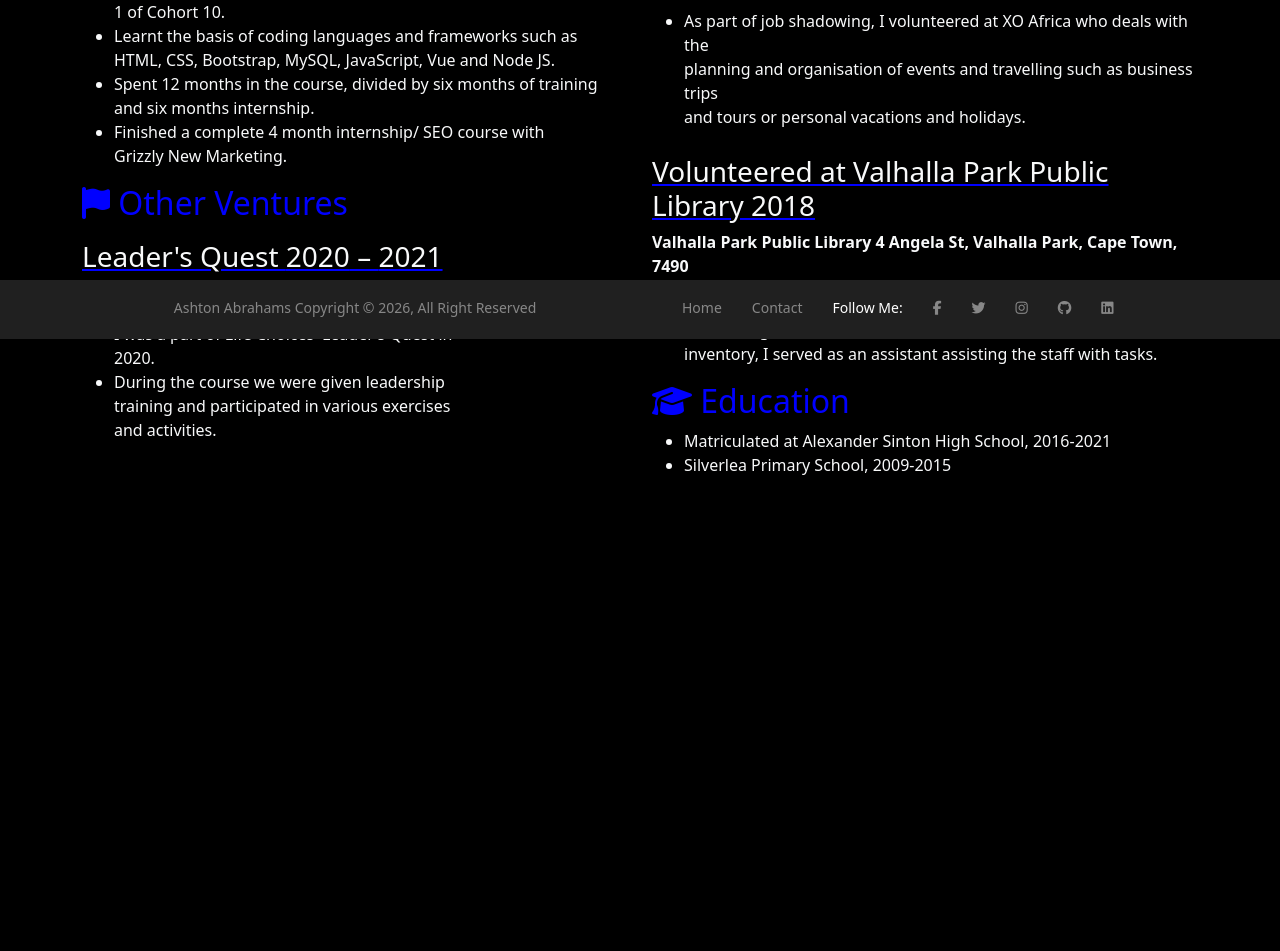
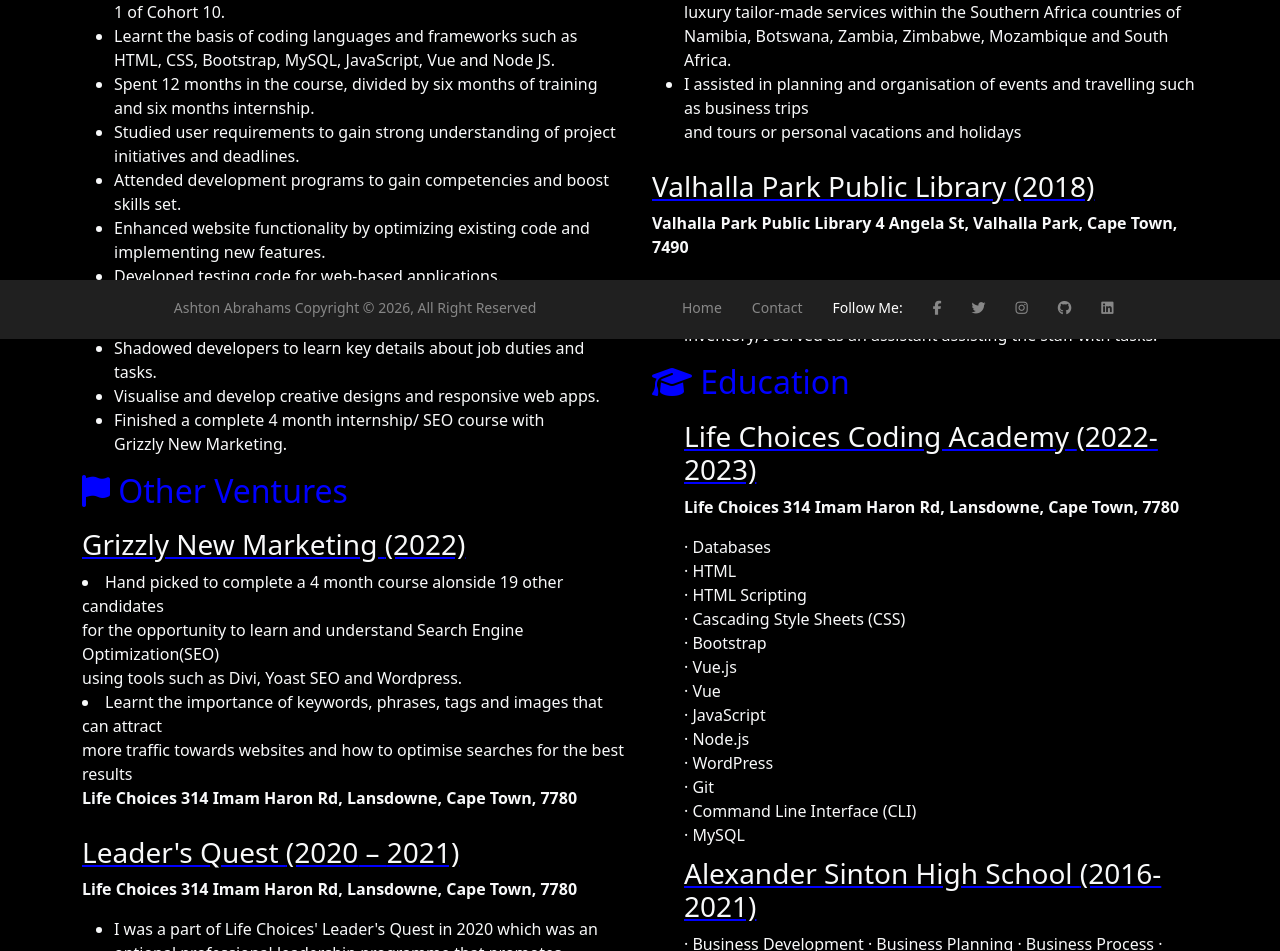
Before and after one commit to ASHTONMDB9/Resume, a Vue app: page /#/Resume in a window 1280 px wide. Shown: the part 461-1412 px from the top of the page. Before the commit the page ends 1024 px from the top, so only its background shows below. Built offline with nearby package versions, Linux system fonts and the light colour scheme.

Commit message:
added recent experience and restored landing

```diff
--- a/src/components/Navbar.vue
+++ b/src/components/Navbar.vue
@@ -1,7 +1,7 @@
 <template>
     <nav id="nav" class="navbar navbar-dark navbar-expand-lg fixed-top">
   <div class="container-fluid">
-    <a class="navbar-brand w-100"><img style="height: 65px; width: 100;"  src="https://i.postimg.cc/mZ7ptKGr/Ashton-Logo.png">
+    <a class="navbar-brand w-100"><img style="height: 50px; width: 100;"  src="https://i.postimg.cc/mZ7ptKGr/Ashton-Logo.png">
     </a>
     <button class="navbar-toggler" type="button" data-bs-toggle="collapse" data-bs-target="#Toggler" aria-controls="Toggler" aria-expanded="false" aria-label="Toggle navigation">
       <span class="navbar-toggler-icon"></span>
@@ -71,7 +71,7 @@ align-items: center;
 }
 .navbar a.router-link-exact-active {
   color: blue;
-  text-decoration: underline overline double ;
+  text-decoration: underline;
   text-decoration-thickness: 3px;
   text-decoration-color: blue;
 }
--- a/src/views/About.vue
+++ b/src/views/About.vue
@@ -51,7 +51,7 @@
   color: white;
 }
 .container {
-  margin-top: 100px;
+  margin-top: 80px;
 }
 #ash2 {
   margin-top: -100px;
--- a/src/views/HomeView.vue
+++ b/src/views/HomeView.vue
@@ -1,7 +1,7 @@
 <template>
 <div class="container">
   <video autoplay muted loop id="land">
-  <source src="../images/Parallax.jpg" type="video/mp4">
+  <source src="../images/Landing.mp4" type="video/mp4">
 </video>
     <div><h1>Hi, my name is</h1>
     <h1>Ashton Abrahams</h1></div>
--- a/src/views/Resume.vue
+++ b/src/views/Resume.vue
@@ -23,8 +23,8 @@
       <h2 class="head"><i class="fa-solid fa-briefcase"></i> Work Experience</h2>
       <section>
           <h3 class="info">Full-Stack Developer <span class="time">
-            <time datetime="2022-03-28" class="start">2022</time>
-            &#8211; Present
+            <time datetime="2022-03-28" class="start">(2022</time>
+            &#8211; 2023)
             </span></h3>
         <p><strong>Life Choices </strong><b>314 Imam Haron Rd, Lansdowne, Cape Town, 7780</b></p>
         <ul>
@@ -34,22 +34,34 @@
              HTML, CSS, Bootstrap, MySQL, JavaScript, Vue and Node JS.</li>
           <li>Spent 12 months in the course, divided by six months of training<br/>
           and six months internship.</li>
+          <li>Studied user requirements to gain strong understanding of project<br/> initiatives and deadlines.</li>
+            <li>Attended development programs to gain competencies and boost <br/> skills set.</li>
+            <li>Enhanced website functionality by optimizing existing code and<br/> implementing new features.</li>
+            <li>Developed testing code for web-based applications.</li>
+            <li>Participated in weekly team meetings to discuss project progress,<br/> share knowledge, and
+              collaborate on problem-solving strategies.</li>
+              <li>Shadowed developers to learn key details about job duties and tasks.</li>
+                <li>Visualise and develop creative designs and responsive web apps.</li>
           <li>Finished a complete 4 month internship/ SEO course with<br/> Grizzly New Marketing.</li>
         </ul>
       </section>
       <h2 class="head"><i class="fa-solid fa-flag"></i> Other Ventures</h2>
       <section>
+        <h3 class="info">Grizzly New Marketing <span class="time">
+            <time datetime="2020-05-29" class="start">(2022)</time>
+            </span></h3>
+            <li>Hand picked to complete a 4 month course alonside 19 other candidates<br/> for the opportunity to learn and understand Search Engine Optimization(SEO)<br/> using tools such as Divi, Yoast SEO and Wordpress.</li>
+            <li>Learnt the importance of keywords, phrases, tags and images that can attract<br/> more traffic towards websites and how to optimise searches for the best results</li>
+        <p><strong>Life Choices </strong><b>314 Imam Haron Rd, Lansdowne, Cape Town, 7780</b></p>
           <h3 class="info">Leader's Quest <span class="time">
-            <time datetime="2020-05-29" class="start">2020</time> &#8211;
-            <time datetime="2020-05-14" class="end">2021</time>
+            <time datetime="2020-05-29" class="start">(2020</time> &#8211;
+            <time datetime="2020-05-14" class="end">2021)</time>
             </span></h3>
         <p><strong>Life Choices </strong><b>314 Imam Haron Rd, Lansdowne, Cape Town, 7780</b></p>
         <ul>
-          <li>I was a part of Life Choices' Leader's Quest in<br/>
-           2020.</li>
-          <li>During the course we were given leadership<br/>
-           training and participated in various exercises<br/>
-            and activities.</li>
+          <li>I was a part of Life Choices' Leader's Quest in
+           2020 which was an optional professional leadership programme that promotes development.</li>
+           <li>The programme provides after-school leadership and life skills training sessions,<br/> one-on-one coaching and psychosocial support combined with a range of experiential activities that helps grow young minds and develop them into future leaders.</li>
         </ul>
       </section>
       </div>
@@ -57,17 +69,17 @@
       <div class="col-md-6">
       <section>
           <h2 class="head"><i class="fa-solid fa-handshake-simple"></i> Volunteer Work</h2>
-        <h3 class="info">Volunteered at XO Africa Travel Agency<span class="time">
-          <time datetime="2003-07-04">2019</time>
+        <h3 class="info">XO Africa Travel Agency<span class="time">
+          <time datetime="2019-07-04"> (2019)</time>
           </span></h3>
         <p><strong>XO Africa </strong><b>9 Somerset Rd, Green Point, Cape Town, 8001</b></p>
         <ul>
-            <li>As part of job shadowing, I volunteered at XO Africa who deals with the<br/>
-             planning and organisation of events and travelling such as business trips <br/>
-             and tours or personal vacations and holidays.</li>
+            <li>I volunteered at XO Africa, an events and travel agency providing luxury tailor-made services within the Southern Africa countries of Namibia, Botswana, Zambia, Zimbabwe, Mozambique and South Africa.<br/></li>
+             <li>I assisted in planning and organisation of events and travelling such as business trips <br/>
+             and tours or personal vacations and holidays  </li>
         </ul>
-        <h3 class="info">Volunteered at Valhalla Park Public Library <span class="time">
-          <time datetime="2002-06-03">2018</time>
+        <h3 class="info">Valhalla Park Public Library <span class="time">
+          <time datetime="2002-06-03">(2018)</time>
           </span></h3>
         <p><strong>Valhalla Park Public Library </strong><b>4 Angela St, Valhalla Park, Cape Town, 7490</b></p>
         <ul>
@@ -81,12 +93,61 @@
       <section>
         <h2 class="head"><i class="fa-solid fa-graduation-cap"></i> Education</h2>
         <ul>
-        <li>Matriculated at Alexander Sinton High School, <span class="time">
-          <time datetime="2021-10-16">2016-2021</time>
-          </span></li>
-        <li>Silverlea Primary School, <span class="time">
-          <time datetime="2015-12-14">2009-2015</time>
-          </span></li>
+        <h3 class="info">Life Choices Coding Academy <span class="time">
+          <time datetime="2021-10-16">(2022-2023)</time>
+          </span></h3>
+          <p><strong>Life Choices </strong><b>314 Imam Haron Rd, Lansdowne, Cape Town, 7780</b></p>
+          <ul>
+          </ul>
+          · Databases
+          <ul></ul>
+          · HTML
+          <ul></ul>
+          · HTML Scripting
+          <ul></ul>
+          · Cascading Style Sheets (CSS)
+          <ul></ul>
+          · Bootstrap
+          <ul></ul>
+          · Vue.js
+          <ul></ul>
+          · Vue
+          <ul></ul>
+          · JavaScript
+          <ul></ul>
+          · Node.js
+          <ul></ul>
+          · WordPress
+          <ul></ul>
+          · Git
+          <ul></ul>
+          · Command Line Interface (CLI)
+          <ul></ul>
+          · MySQL
+          <ul>
+          </ul>
+
+          <h3 class="info">Alexander Sinton High School <span class="time">
+          <time datetime="2021-10-16">(2016-2021)</time>
+          </span></h3>
+            · Business Development
+            · Business Planning
+            · Business Process
+            · Economics
+            · Economic Research
+            · International Economics
+            · Economic Modeling
+            · Art
+            · Fine Art
+            · Concept Art
+            · Contemporary Art
+            · Art History
+            · Art Education
+            · Visual Arts
+            · Business Strategy
+            <!-- <li>Silverlea Primary School, <span class="time">
+          <time datetime="2015-12-14">(2009-2015)</time>
+          </span></li> -->
         </ul>
       </section>
     </aside>
```
